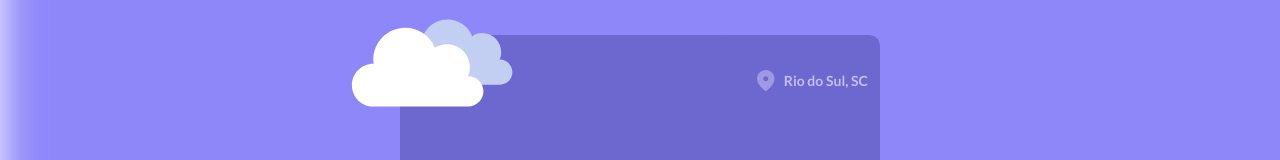
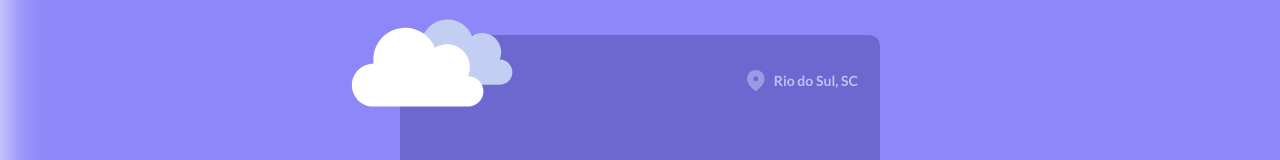
Before and after one commit to jairo-sousa/boracodar-10-weater, a React (Vite) app: page / in a window 1280 px wide. Shown: the part 125-285 px from the top of the page. Built offline with nearby package versions, Linux system fonts and the light colour scheme.

Commit message:
style(Point): fix margin rigth

```diff
--- a/src/components/Temperature/Point.tsx
+++ b/src/components/Temperature/Point.tsx
@@ -2,7 +2,7 @@ import { Flex, Img, Text } from "@chakra-ui/react";
 
 export function Point() {
 	return (
-		<Flex w="100%" mt="2.3rem" gap="0.833rem" justify="end">
+		<Flex w="100%" mt="2.3rem" mr="2rem" gap="0.833rem" justify="end">
 			<Img src="/point.svg" />
 			<Text color="#C2BFF4" fontSize="1.4rem">
 				Rio do Sul, SC
```
